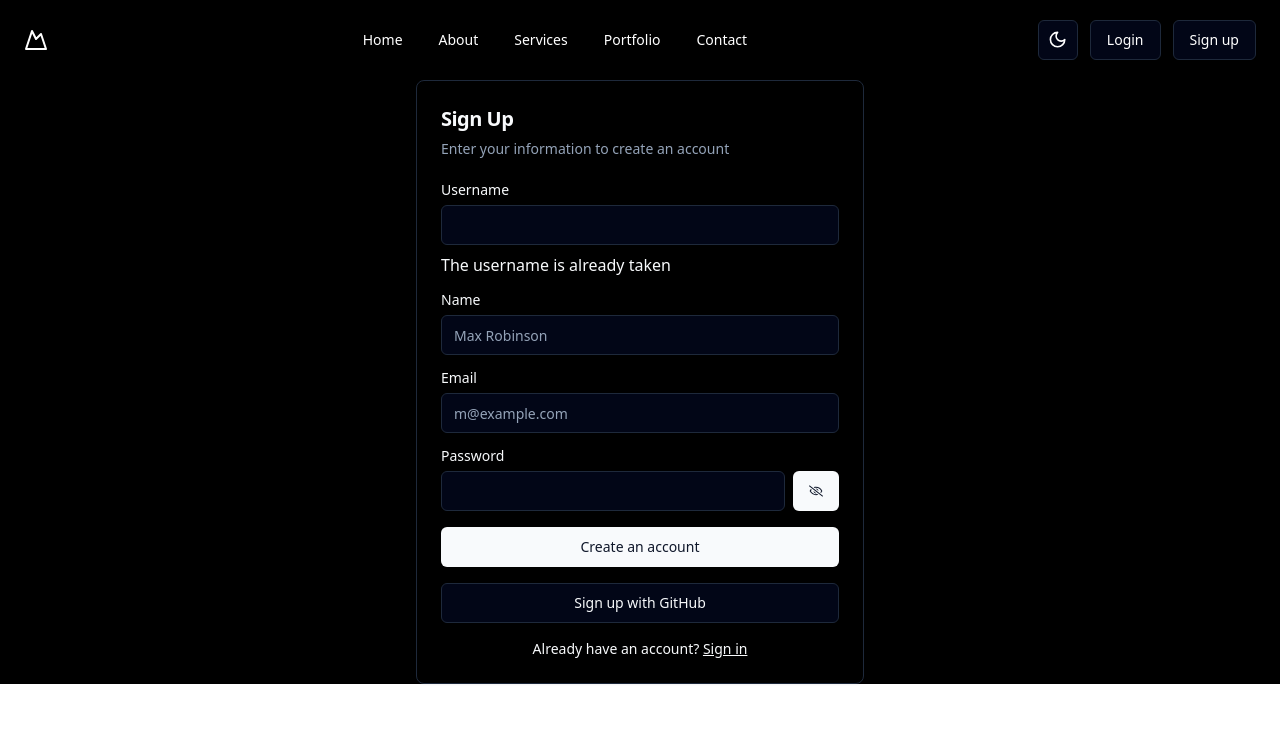
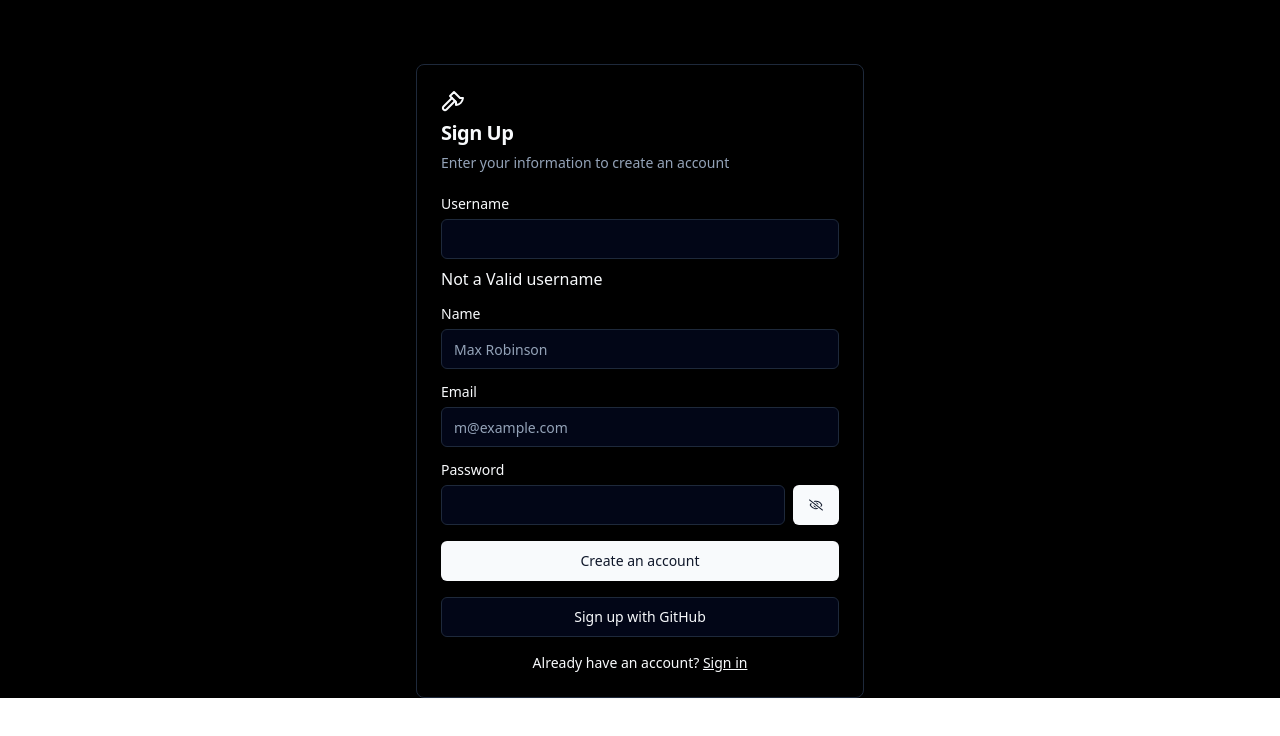
Before and after one commit to sahilsingh2002/Workflowy, a React (Vite) app in the folder frontend/: page /signup in a window 1280 px wide. Shown: the top 736 px of the page. Built offline with nearby package versions, Linux system fonts and the light colour scheme.

Commit message:
managed invalid usernames

```diff
--- a/frontend/package.json
+++ b/frontend/package.json
@@ -10,6 +10,7 @@
     "preview": "vite preview"
   },
   "dependencies": {
+    "@radix-ui/react-aspect-ratio": "^1.0.3",
     "@radix-ui/react-dialog": "^1.0.5",
     "@radix-ui/react-dropdown-menu": "^2.0.6",
     "@radix-ui/react-label": "^2.0.2",
--- a/frontend/src/App.tsx
+++ b/frontend/src/App.tsx
@@ -1,21 +1,19 @@
-import { Login } from './components/login/Login'
-import { Signup } from './components/signup/Signup'
+
 import { Routes, Route } from 'react-router-dom'
 import { ThemeProvider } from "./components/theme-provider"
-import { useLocation } from 'react-router-dom'
+import { Login_page, Signup_page } from './pages'
 
-
+// import  Navbar  from './components/navbar/Navbar'
 
 
 
 function App() {
-  const {pathname} = useLocation();
   return (
     <ThemeProvider defaultTheme="dark" storageKey="vite-ui-theme">
-
+      {/* <Navbar/> */}
     <Routes>
-      <Route path='/login' element={<Login/>}/>
-      <Route path='/signup' element={<Signup/>}/>
+      <Route path='/login' element={<Login_page/>}/>
+      <Route path='/signup' element={<Signup_page/>}/>
     </Routes>
 
     </ThemeProvider>
--- a/frontend/src/components/signup/Signup.tsx
+++ b/frontend/src/components/signup/Signup.tsx
@@ -2,50 +2,87 @@ import { useState, useEffect } from "react"
 import { Link } from "react-router-dom"
 import { Button } from "@/components/ui/button"
 import { FaRegEye, FaRegEyeSlash } from "react-icons/fa";
-import Navbar from '../navbar/Navbar';
 import {
   Card,
   CardContent,
   CardDescription,
   CardHeader,
-  CardTitle,
+  CardTitle
 } from "@/components/ui/card"
+import { AspectRatio } from "@/components/ui/aspect-ratio"
 import { Input } from "@/components/ui/input"
 import { Label } from "@/components/ui/label"
+import { AxeIcon } from "lucide-react";
 
 export function Signup() {
 
   const [showPassword, setShowPassword] = useState(false);
   const [isUnique, setIsUnique] = useState(false);
   const [username, setUsername] = useState("");
-  // const [usernameCheckTimeout, setUsernameCheckTimeout] = useState<ReturnType<typeof setTimeout> | null>(null);
-//   useEffect(() => {
-//     if (usernameCheckTimeout) clearTimeout(usernameCheckTimeout);
-//     setUsernameCheckTimeout(
-//       setTimeout(() => {
-//         // Simulate API call
-//         // Replace this wih your actual API call
-//         fetch(`/api/check-username?username=${username}`)
-//           .then((response) => response.json())
-//           .then((data) => {
-//             setIsUnique(!data.isTaken);
-//           });
-//       }, 3000)
-//     );
-//  }, [username]);
+  const [validUsername, setValidUsername] = useState(false);
+  const [isValid, setIsValid] = useState("Not a Valid username");
+
+  const handleValid=(username:string)=>{
+    if (username.length < 3) {
+      setIsValid("Username must be at least 3 characters.");
+      setValidUsername(false);
+    } else if (username.length > 20) {
+      setIsValid("Username must be at most 20 characters.");
+      setValidUsername(false);
+    } else if (username.toLowerCase() === "admin" || username.toLowerCase() === "root") {
+      setIsValid("Username cannot be 'admin' or 'root'.");
+      setValidUsername(false);
+    } else if (!/^[a-z0-9_-]+$/.test(username)) {
+      setIsValid("Username can only contain lowercase letters, numbers, underscores, and hyphens.");
+      setValidUsername(false);
+    } else if (/^\d+$/.test(username)) {
+      setIsValid("Username cannot consist entirely of numbers.");
+      setValidUsername(false);
+    } else {
+      setIsValid("");
+      setValidUsername(true);
+    }
+
+
+    // Add more constraints as needed
+
+
+  }
+  const [usernameCheckTimeout, setUsernameCheckTimeout] = useState<ReturnType<typeof setTimeout> | null>(null);
+  useEffect(() => {
+
+    if (usernameCheckTimeout) clearTimeout(usernameCheckTimeout);
+
+
+    setUsernameCheckTimeout(
+      setTimeout(() => {
+
+        // Simulate API call
+        // Replace this wih your actual API call
+        if(validUsername){
+        // fetch(`/api/check-username?username=${username}`)
+        //   .then((response) => response.json())
+        //   .then((data) => {
+            setIsUnique(true);
+        //   });
+
+        }
+        console.log("here");
+      }, 3000)
+    );
+ }, [username, validUsername]);
   return (
-    <div className="flex flex-col ">
-      <Navbar/>
-    <Card className="dark:bg-black w-full sm:max-w-md mx-auto">
 
+       <div className="flex items-center h-full pt-16 justify-center ">
+      <Card className="dark:bg-black w-[97%] sm:max-w-md ">
         <CardHeader>
+          <AxeIcon/>
           <CardTitle className="text-xl">Sign Up</CardTitle>
           <CardDescription>
             Enter your information to create an account
           </CardDescription>
         </CardHeader>
         <CardContent>
-
           <div className="grid gap-4">
             <div className="grid gap-2">
               <Label htmlFor="username">Username</Label>
@@ -55,14 +92,15 @@ export function Signup() {
                 placeholder=""
                 onChange={(e)=>{
                   setUsername(e.target.value);
+                  handleValid(e.target.value);
+
                 }}
                 required
+              />
+              <div>
+                {isValid}
+              </div>
 
-            />
-            {!isUnique && <div>
-              The username is already taken
-            </div>
-              }
             </div>
 
 
@@ -105,5 +143,6 @@ export function Signup() {
         </CardContent>
       </Card>
     </div>
+
   )
 }
--- /dev/null
+++ b/frontend/src/components/ui/aspect-ratio.tsx
@@ -0,0 +1,5 @@
+import * as AspectRatioPrimitive from "@radix-ui/react-aspect-ratio"
+
+const AspectRatio = AspectRatioPrimitive.Root
+
+export { AspectRatio }
--- a/frontend/src/main.tsx
+++ b/frontend/src/main.tsx
@@ -7,8 +7,7 @@ import { BrowserRouter } from 'react-router-dom'
 ReactDOM.createRoot(document.getElementById('root')!).render(
   <BrowserRouter>
   <React.StrictMode>
-    <div className='dark:bg-black w-full h-full'>
-
+    <div className='dark:bg-black h-full w-full'>
     <App />
     </div>
   </React.StrictMode>
--- /dev/null
+++ b/frontend/src/pages/Login_page.tsx
@@ -0,0 +1,10 @@
+import { Login } from '@/components/login/Login'
+import React from 'react'
+
+function Login_page() {
+  return (
+    <div><Login/></div>
+  )
+}
+
+export default Login_page
--- /dev/null
+++ b/frontend/src/pages/Signup_page.tsx
@@ -0,0 +1,10 @@
+import { Signup } from '@/components/signup/Signup'
+import React from 'react'
+
+function Signup_page() {
+  return (
+   <Signup/>
+  )
+}
+
+export default Signup_page
--- /dev/null
+++ b/frontend/src/pages/index.ts
@@ -0,0 +1,2 @@
+export {default as Login_page} from './Login_page'
+export {default as Signup_page} from './Signup_page'
```
Also changed, not shown: 1 other file (tests, documents, lock files or other folders). Lines whose indentation alone changed are shown as unchanged.
